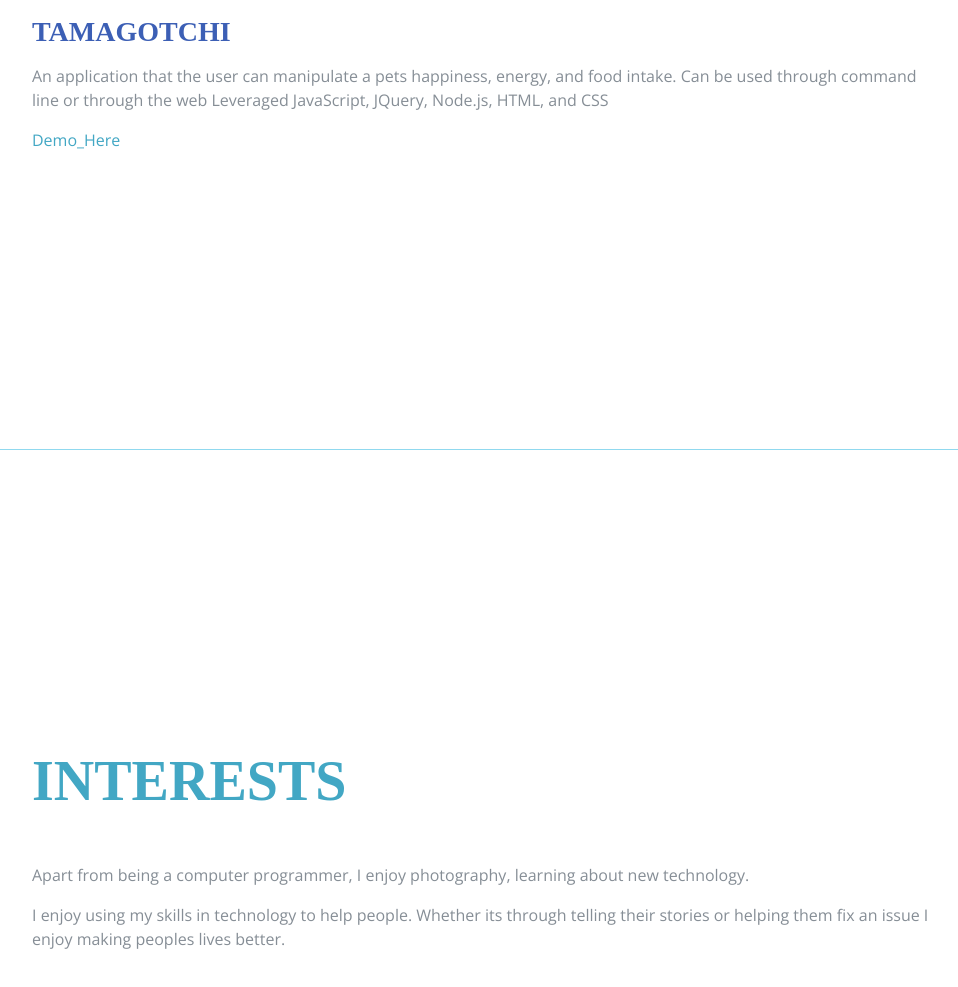
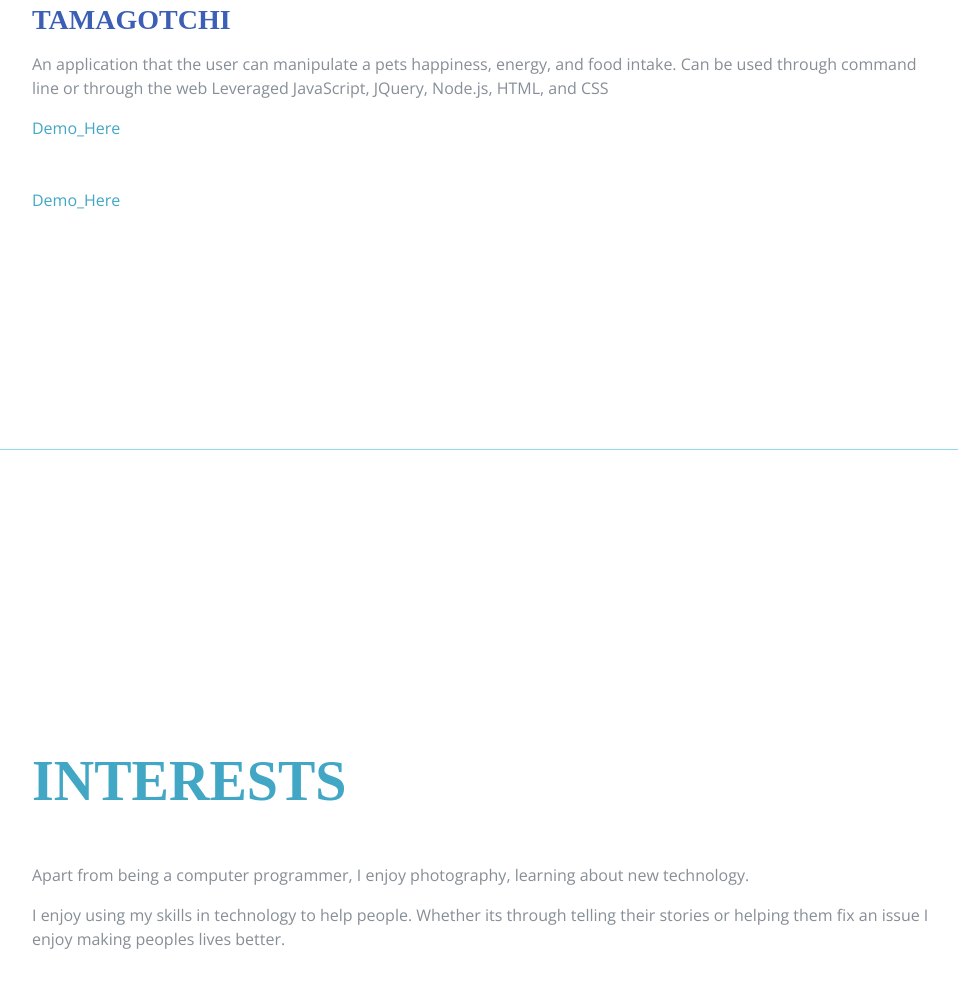
Before and after one commit to danieljanderson/danieljanderson.github.io, a plain HTML site: page index.html in a window 1280 px wide. Shown: the part 4429-5416 px from the top of the page, without its empty margins (288-1246 px from the left). Drawn offline with nearby package versions, Linux system fonts and the light colour scheme; a web font is replaced by a local one.

Commit message:
added new project

```diff
--- a/index.html
+++ b/index.html
@@ -295,8 +295,10 @@
              Leveraged JavaScript, JQuery, Node.js, HTML, and CSS </p>
           <a href="https://danieljanderson.github.io/pet/" target="_blank">Demo_Here</a>
         </div>
-        </div>
+        <a href="https://danieljanderson.github.io/sadie_website/" target="_blank">Demo_Here</a>
       </section>
+
+
 
 
       <section class="resume-section p-3 p-lg-5 d-flex flex-column" id="interests">
```
